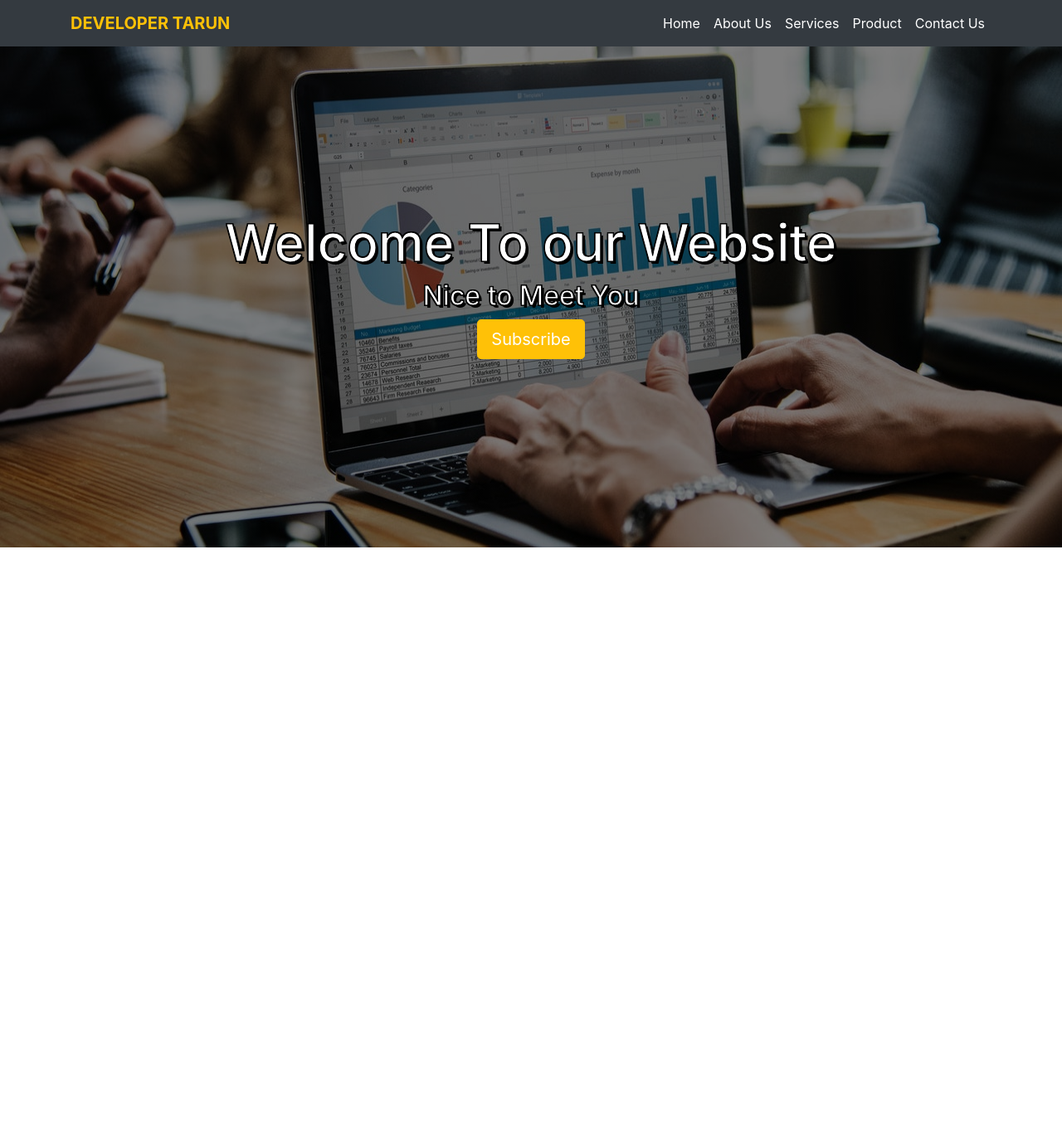
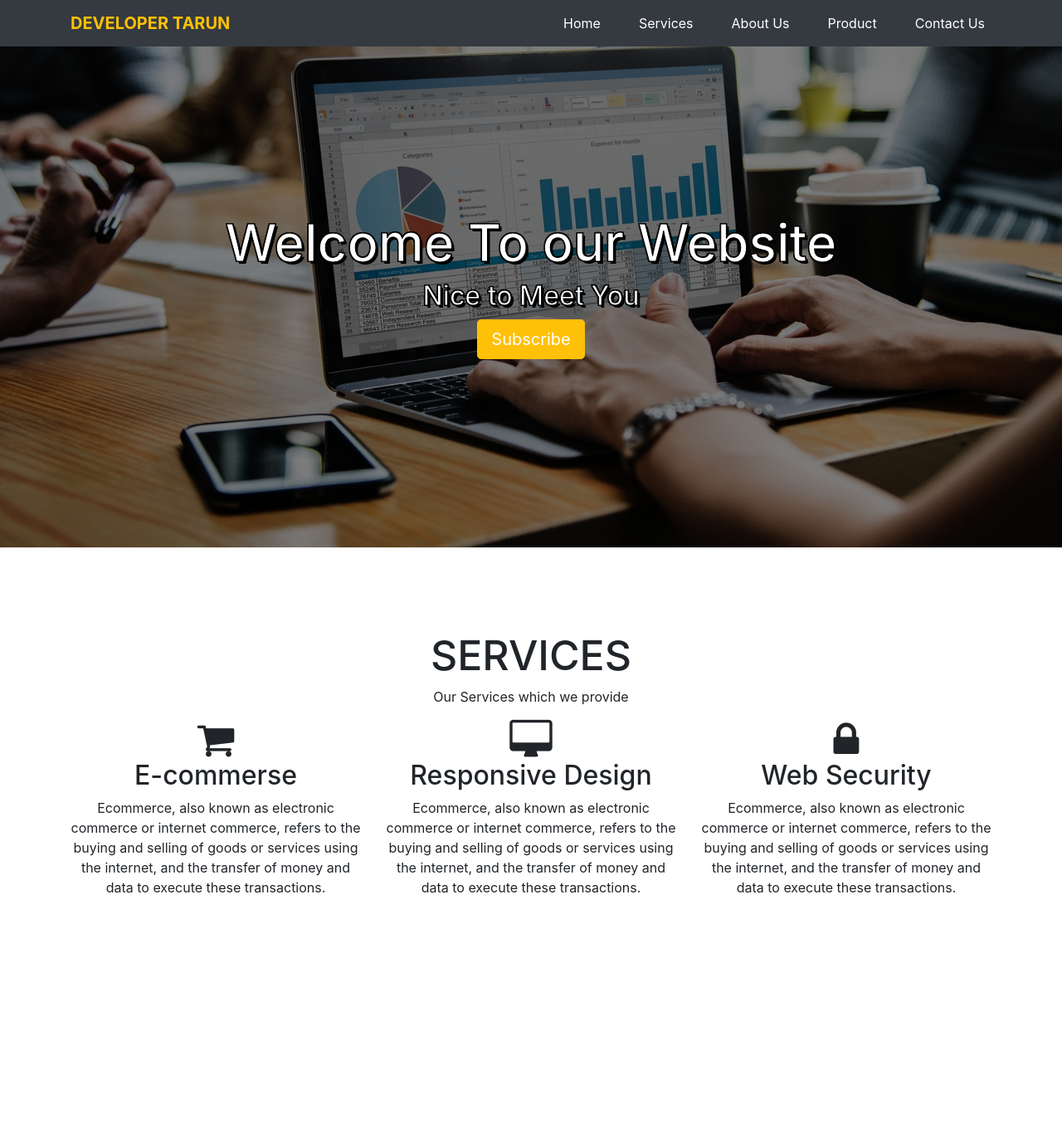
Before and after one commit to tarunmankar/demo-bootstrap-temp, a plain HTML site: page index.html in a window 1280 px wide. Shown: the whole page at 83% size. Before the commit the page ends 800 px from the top, so only its background shows below. Drawn offline with nearby package versions, Linux system fonts and the light colour scheme.

Commit message:
added services section

```diff
--- a/assets/style.css
+++ b/assets/style.css
@@ -34,3 +34,34 @@
       -1px 1px 0 #000,
        1px 1px 0 #000;
 }
+
+.navbar-nav > li{
+  margin-left:30px;
+}
+
+.navbar-nav > li a{
+  text-decoration: none;
+  color: #fff;
+  padding: 5px 20px;
+}
+
+.navbar-nav > li a:hover{
+  text-decoration: none;
+  color:black;
+  font-weight: bold;
+  padding: 5px 20px;
+}
+/*....................Services..........................*/
+
+.ourservices{
+  padding: 100px 0px 60px;
+  height: 700px;
+}
+
+.ourservices h1{
+  font-size: 50px;
+}
+
+.rowsetting{
+  margin: 80px 0px !important;
+}
--- a/index.html
+++ b/index.html
@@ -4,6 +4,7 @@
 	<title>Simple Bootstrap Website</title>
 	<link rel="stylesheet" type="text/css" href="assets/style.css">
     <link rel="stylesheet" href="https://maxcdn.bootstrapcdn.com/bootstrap/4.3.1/css/bootstrap.min.css">
+    <link rel="stylesheet" href="https://cdnjs.cloudflare.com/ajax/libs/font-awesome/4.7.0/css/font-awesome.min.css">
     <meta name="viewport" content="width=device-width, initial-scale=1">
 </head>
 <body>
@@ -20,10 +21,10 @@
 						<a href="" class="nav-link text-white">Home</a>
 					</li>
 					<li class="nav-item">
-						<a href="" class="nav-link text-white">About Us</a>
+						<a href="#services" class="nav-link text-white">Services</a>
 					</li>
 					<li class="nav-item">
-						<a href="" class="nav-link text-white">Services</a>
+						<a href="" class="nav-link text-white">About Us</a>
 					</li>
 					<li class="nav-item">
 						<a href="" class="nav-link text-white">Product</a>
@@ -46,6 +47,39 @@
 	</div>
  </div>
 
+ <section class="container ourservices text-center" id="services">
+ 	<h1>SERVICES</h1>
+ 	<p>Our Services which we provide</p>
+
+ 	<div class="row">
+       <div class="col-lg-4 col-md-4 col-sm-4 col-10 d-block m-auto">
+       	 <div class="imgsetting d-block m-auto">
+       	 	<i class="fa fa-shopping-cart fa-3x"></i>
+       	 	<h2>E-commerse</h2>
+       	 	<p>Ecommerce, also known as electronic commerce or internet commerce, refers to the buying and selling of goods or services using the internet, and the transfer of money and data to execute these transactions.</p>
+       	 </div>
+       </div>
+
+       <div class="col-lg-4 col-md-4 col-sm-4 col-10 d-block m-auto">
+       	 <div class="imgsetting d-block m-auto ">
+       	 	<i class="fa fa-desktop fa-3x"></i>
+       	 	<h2>Responsive Design</h2>
+       	 	<p>Ecommerce, also known as electronic commerce or internet commerce, refers to the buying and selling of goods or services using the internet, and the transfer of money and data to execute these transactions.</p>
+       	 </div>
+       </div>
+
+       <div class="col-lg-4 col-md-4 col-sm-4 col-10 d-block m-auto">
+       	 <div class="imgsetting d-block m-auto">
+       	 	<i class="fa fa-lock fa-3x"></i>
+       	 	<h2>Web Security</h2>
+       	 	<p>Ecommerce, also known as electronic commerce or internet commerce, refers to the buying and selling of goods or services using the internet, and the transfer of money and data to execute these transactions.</p>
+       	 </div>
+       </div>
+
+
+ 	</div>
+ </section>
+
  <section class="container">
 
  </section>
```
